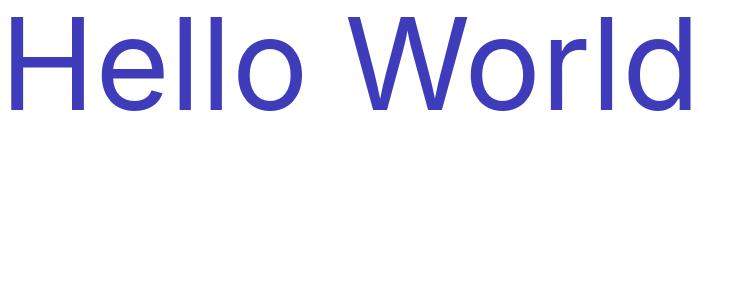
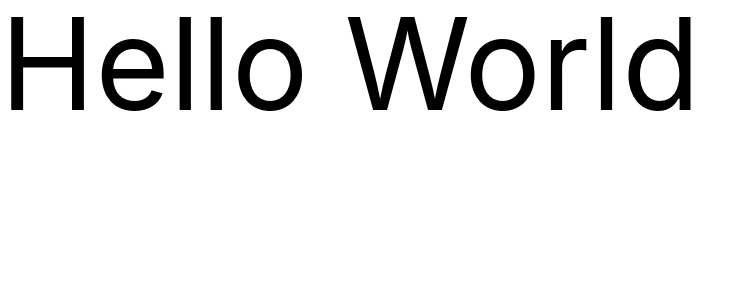
Before and after one commit to RahulGIT24/Recipe-Juntion, a React (Create React App) app: page / in a window 1280 px wide. Shown: the top 300 px of the page, without its empty margins (0-743 px from the left). Built offline with nearby package versions, Linux system fonts and the light colour scheme.

Commit message:
Added Colors

```diff
--- a/tailwind.config.js
+++ b/tailwind.config.js
@@ -4,16 +4,8 @@ module.exports = {
   theme: {
     extend: {},
     colors: {
-      transparent: "transparent",
-      current: "currentColor",
-      white: "#ffffff",
-      purple: "#3f3cbb",
-      midnight: "#121063",
-      metal: "#565584",
-      tahiti: "#3ab7bf",
-      silver: "#ecebff",
-      "bubble-gum": "#ff77e9",
-      bermuda: "#78dcca",
+      black:"#020617",
+      yellow:"#facc15",
     },
   },
   plugins: [],
```
